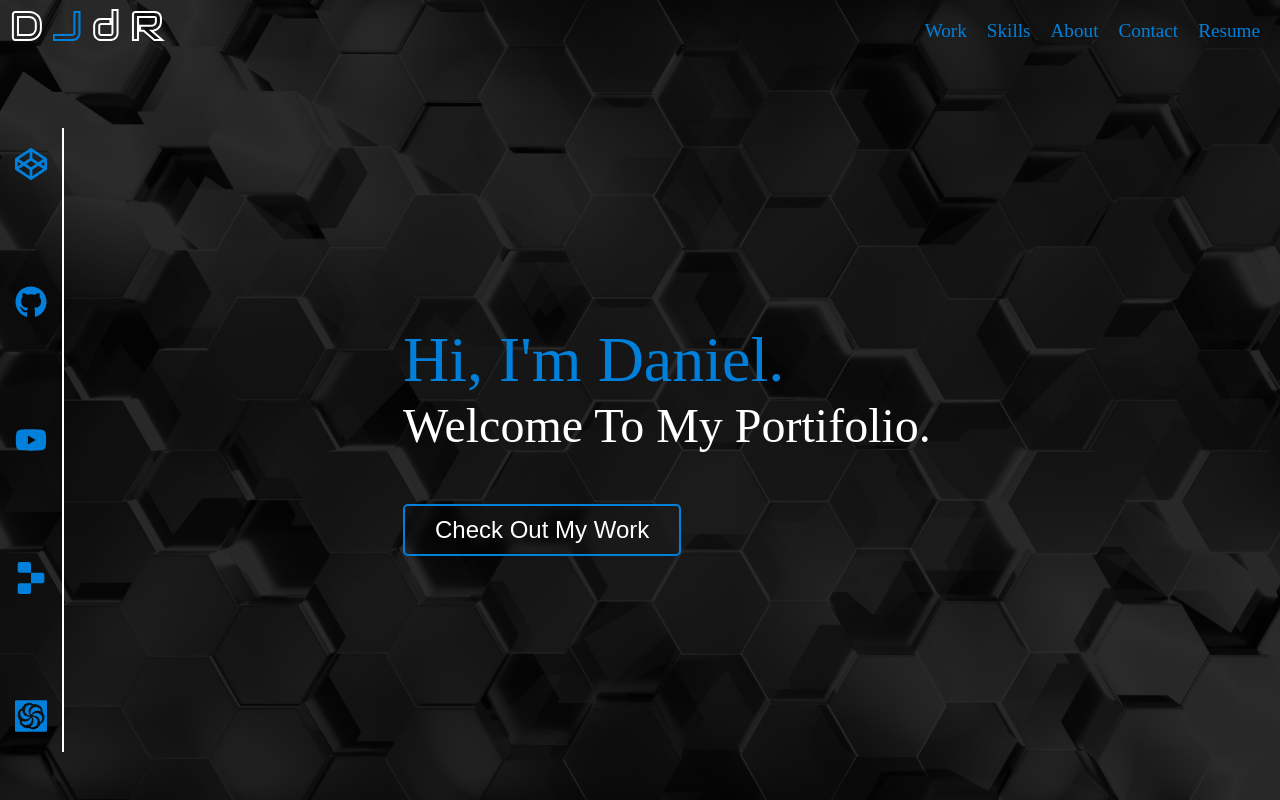
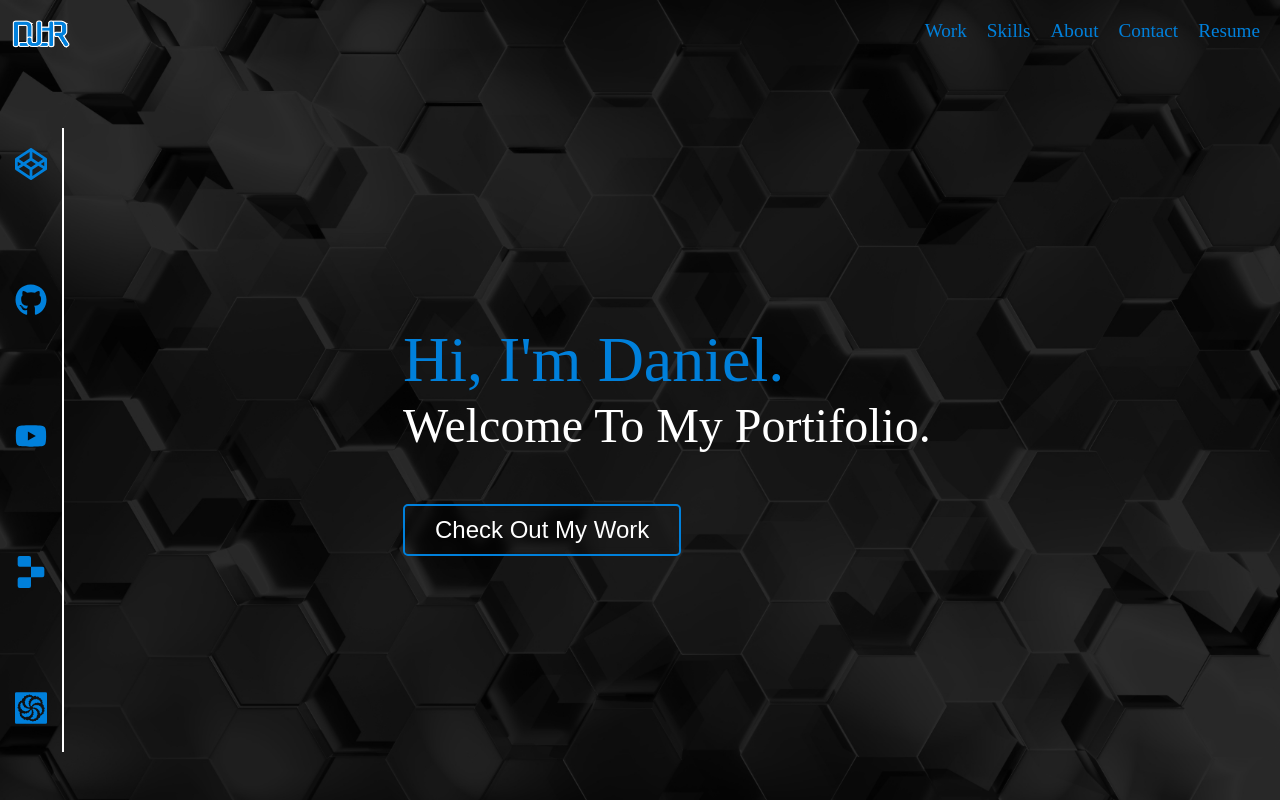
Before and after one commit to daniel-deru/portifolio4, a Next.js app: page / in a window 1280 px wide. Built offline with nearby package versions, Linux system fonts and the light colour scheme; a web font is replaced by a local one.

Commit message:
changed logo to png and added animation to sidebar

```diff
--- a/components/Header.js
+++ b/components/Header.js
@@ -2,20 +2,20 @@ import Link from "next/link";
 import { useRouter } from "next/router";
 import { motion } from "framer-motion";
 import { HeaderStyle } from "./styled/Header.styled";
-import Text from "./Text";
+import Image from "next/image";
 
 const Header = () => {
     const router = useRouter()
     const LINKS = ["Work", "Skills", "About", "Contact", "Resume"]
 
-    const logoAnim = {
+    const logoVariants = {
         hidden: {
-            y: "-100%",
-            x: "30vw"
+            x: "200%",
+            y: "-200%"
         },
         visible: {
+            x: 0,
             y: 0,
-            x: 0,
             transition: {
                 x: {
                     delay: 0.3
@@ -24,62 +24,60 @@ const Header = () => {
         }
     }
 
-    const navVariants = {
-        hidden: {
+    const items = {
+        hidden: index => ({
+            x: (index+1) * -80,
+            y: "-10vh"
+        }),
+        visible: index => ({
+            x: 0,
+            y: 0,
             transition: {
-                when: "afterChildren"
-            }
-        },
-        visible: {
-            transition: {
-                when: "beforeChildren",
-                // staggerChildren: 0.3,
-              }
-        }
-    }
-
-    const items = {
-        hidden: {
-            x: "100vw"
-        },
-        visible: {
-            x: 0,
-            transition: {
+                delay: (index+1) * 0.3,
                 x: {
-                    delay: 0.2
+                    delay: (index+1) * 0.4
                 }
             }
-        }
+        })
     }
   return <HeaderStyle>
-            <motion.div id="logo"
-                variants={logoAnim}
+            <motion.div
+                id="logo"
+
+                variants={logoVariants}
+                initial="hidden"
                 animate="visible"
-                initial="hidden"
             >
-                <Text fill={"none"} fontFamily={"Audiowide"} strokeWidth={2} stroke={"white"} fontSize={"40px"}>D</Text>
-                <Text fill={"none"} fontFamily={"Audiowide"} strokeWidth={2} stroke={"#0080db"} fontSize={"40px"}>J</Text>
-                <Text fill={"none"} fontFamily={"Audiowide"} strokeWidth={2} stroke={"white"} fontSize={"40px"}>d</Text>
-                <Text fill={"none"} fontFamily={"Audiowide"} strokeWidth={2} stroke={"white"} fontSize={"40px"}>R</Text>
+                <div className="wrapper">
+                    <Image
+                        src="/logo.png"
+                        width={60}
+                        height={30}
+                        className="logo"
+                    />
+                </div>
+
             </motion.div>
             <nav>
-                <motion.ul
-                className="nav"
-                variants={navVariants}
-                initial="hidden"
-                animate="visible"
-                >
-                    {LINKS.map(function(link){
+                <ul className="nav">
+                    {LINKS.map(function(link, index){
                         let path = `/${link.toLocaleLowerCase()}`
                         return (
-                            <motion.li variants={items} key={link}>
+                            <motion.li
+                                variants={items}
+                                initial="hidden"
+                                animate="visible"
+                                custom={index}
+                                key={link}
+
+                            >
                                 <Link href={path}>
                                     <a className={router.pathname == path ? "active" : "link"}>{link}</a>
                                 </Link>
                             </motion.li>
                         )
                     })}
-                </motion.ul>
+                </ul>
             </nav>
         </HeaderStyle>
 
--- a/components/Sidebar.js
+++ b/components/Sidebar.js
@@ -3,14 +3,45 @@ import { SidebarStyle } from "./styled/Sidebar.styled"
 import { FaCodepen, FaGithub, FaYoutube } from "react-icons/fa"
 import { SiReplit, SiCodewars } from "react-icons/si"
 
+import { motion } from "framer-motion"
+
 const Sidebar = () => {
 
-  return <SidebarStyle>
-            <FaCodepen />
-            <FaGithub />
-            <FaYoutube />
-            <SiReplit />
+  const sideBarVariants = {
+    hidden: {
+        x: "-200%",
+        transition: {
+          when: "afterChildren"
+        }
+    },
+    visible: {
+      x: 0,
+      transition: {
+        delay: 2.4,
+      }
+    }
+  }
+
+
+
+  return <SidebarStyle
+            variants={sideBarVariants}
+            initial="hidden"
+            animate="visible"
+          >
+            {[
+            <FaCodepen />,
+            <FaGithub />,
+            <FaYoutube />,
+            <SiReplit />,
             <SiCodewars />
+            ].map((icon, index) =>
+            <motion.div
+              className="icon-container"
+              custom={index}
+            >
+              {icon}
+            </motion.div>)}
         </SidebarStyle>
 }
 
--- a/components/Text.js
+++ b/components/Text.js
@@ -1,8 +1,26 @@
-import { useRef, useEffect, useState, useLayoutEffect } from "react"
-// { children, fontSize, fill, fontFamily }
+import { useRef, useEffect, useState } from "react"
+import { motion } from "framer-motion"
 const Text = (props) => {
   const [box, setBox] = useState()
   const textRef = useRef()
+
+  const textVariant = {
+    hidden: {
+      strokeDashArray: "100%",
+      strokeDashOffset: "100%",
+      // pathLength: 0,
+      fillOpacity: 0,
+    },
+    visible: {
+      strokeDashArray: 0,
+      strokeDashArray: "100%",
+      // pathLength: 1,
+      fillOpacity: 1,
+      transition: {
+        delay: 1
+      }
+    }
+  }
 
   useEffect(() => {
 
@@ -12,19 +30,25 @@ const Text = (props) => {
   }, [textRef])
 
   return (
-    <svg width={box?.width + 10} height={box?.height}>
-        <text
+    <motion.svg width={box?.width + 10} height={box?.height}>
+        <motion.text
+          variants={textVariant}
+          initial="hidden"
+          animate="visible"
+
           stroke={props?.stroke}
           strokeWidth={props?.strokeWidth}
           fontFamily={props?.fontFamily}
-        ref={textRef}
+
           fontSize={props?.fontSize}
           y={-(box?.y)}
           fill={props?.fill}
+
+          ref={textRef}
         >
           {props.children}
-        </text>
-    </svg>
+        </motion.text>
+    </motion.svg>
   )
 };
 
--- a/components/styled/Header.styled.js
+++ b/components/styled/Header.styled.js
@@ -7,7 +7,9 @@ export const HeaderStyle = styled.header`
     margin: 0px 10px;
     height: 10vh;
 
-
+.wrapper {
+    margin-top: 20px;
+}
 .nav {
     display: flex;
     list-style-type: none;
--- a/components/styled/Sidebar.styled.js
+++ b/components/styled/Sidebar.styled.js
@@ -1,6 +1,7 @@
 import styled from "styled-components";
+import { motion } from "framer-motion"
 
-export const SidebarStyle = styled.aside`
+export const SidebarStyle = styled(motion.aside)`
 
     display: flex;
     flex-direction: column;
@@ -12,9 +13,10 @@ export const SidebarStyle = styled.aside`
     justify-content: space-between;
 
 
-    & * {
+    & > * {
         font-size: 2em;
         margin: 20px auto;
     }
 
+
 `
```
Also changed, not shown: public/logo.png, public/logo.svg. Lines whose indentation alone changed are shown as unchanged.
